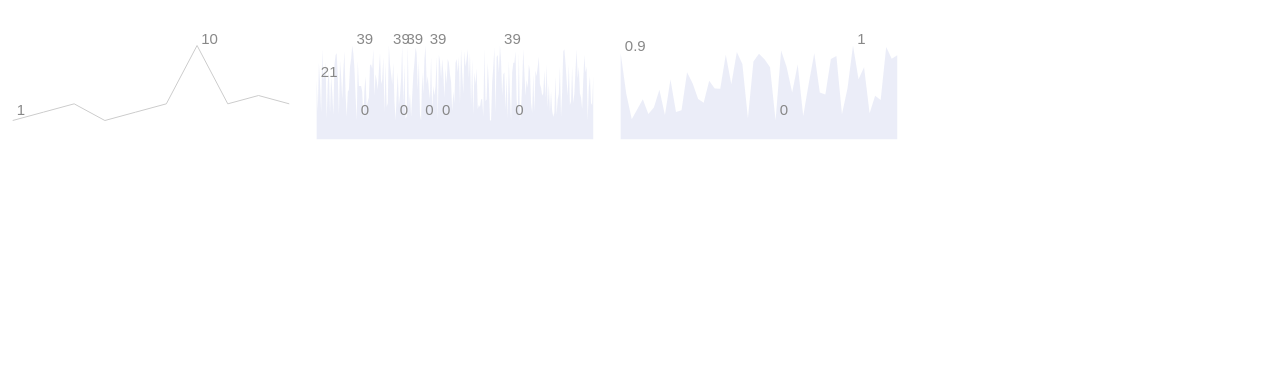
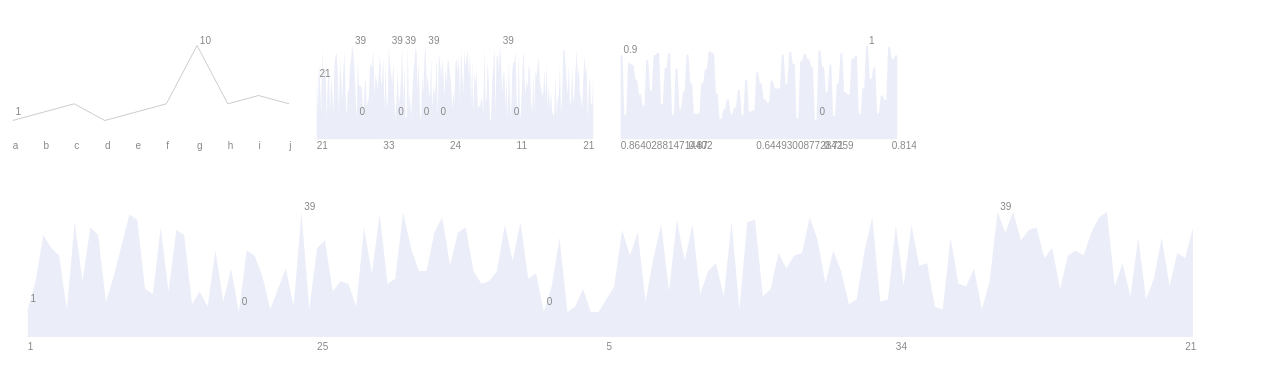
Before and after one commit to woelper/fastgraph, a plain HTML site: page index.html in a window 1280 px wide. Drawn offline with Linux system fonts and the light colour scheme.

Commit message:
WIP prepare hidpi support, some error handling

```diff
--- a/fastgraph.js
+++ b/fastgraph.js
@@ -54,7 +54,15 @@ function fit(s, low1, high1, low2, high2) {
 //// The main graph function
 function fastgraph (canvasElement, points, labels, userSettings) {
 
-    console.log(points);
+    if (canvasElement == undefined) {
+        console.warn('canvas element must be valid');
+        return;
+    }
+    // Get canvas context
+    var ctx = canvasElement.getContext("2d");
+
+
+    // console.log('Pixel ratio:', window.devicePixelRatio);
     var settings = {
         labelReductionFactor: 1, //the higher the factor, the higher the reduction
 
@@ -64,7 +72,7 @@ function fastgraph (canvasElement, points, labels, userSettings) {
         yAxisLabelRotation: 0, //degrees. rotate the y axis labels by this amount. Good for dense data.
         xAxisLabelRotation: 20, //degrees. rotate the x axis labels by this amount. Good for dense data.
         fillArea: false, //fill the area below the graph?
-
+        fontsize: ctx.canvas.height/15,
         graphColor: "#ccc", //the graph line
         areaFillColor: "rgba(63,81,181,0.1)", //graph area fill color
         verticalBarColor: "#cccccc", //the vertical indicators above the y-legends
@@ -76,21 +84,19 @@ function fastgraph (canvasElement, points, labels, userSettings) {
         settings = Object.assign(settings, userSettings);
     }
 
-    // Get canvas context
-    var ctx = canvasElement.getContext("2d");
 
-    // label font size
-    var fontsize = {
-        default: ctx.canvas.height/10
-    };
 
     if (ctx.canvas.clientWidth != 0) {
         ctx.canvas.width = ctx.canvas.clientWidth;
+        // ctx.canvas.width = ctx.canvas.clientWidth * window.devicePixelRatio;
     }
 
     if (ctx.canvas.clientHeight != 0) {
         ctx.canvas.height = ctx.canvas.clientHeight;
+        // ctx.canvas.height = ctx.canvas.clientHeight * window.devicePixelRatio;
     }
+
+    ctx.scale(1/window.devicePixelRatio, 1/window.devicePixelRatio);
 
     var res = {
         x: ctx.canvas.width,
@@ -98,10 +104,10 @@ function fastgraph (canvasElement, points, labels, userSettings) {
     };
 
     var margins = {
-        bottom: ctx.canvas.height/8,
-        top: ctx.canvas.height/4,
-        left: ctx.canvas.width/64,
-        right: ctx.canvas.width/16,
+        bottom: res.y/8,
+        top: res.y/4,
+        left: res.x/64,
+        right: res.x/16,
     };
 
 
@@ -137,7 +143,7 @@ function fastgraph (canvasElement, points, labels, userSettings) {
                     if (op == 0 || (originalPoints[op] == bounds.max || originalPoints[op] == bounds.min)) {
                         if (originalPoints[op] != lastPoint) {
                             context.fillStyle = color;
-                            context.font = fontsize.default + "px Arial";
+                            context.font = settings.fontsize + "px Arial";
                             context.save();
                             context.translate(pointX[op] + xOffset, transformedPoints[op] * 0.95);
                             if (settings.yAxisLabelRotation != 0) {
@@ -219,19 +225,20 @@ function fastgraph (canvasElement, points, labels, userSettings) {
 
                     // === Draw label
                     ctx.fillStyle = settings.xLabelColor;
-                    ctx.save();
-                    if (settings.xAxisLabelRotation != 0) {
-                        ctx.save();
-                        ctx.translate(ctx.canvas.width / 2, ctx.canvas.height / 2);
-                        ctx.rotate(10 * Math.PI / 180);
-                        // ctx.drawImage(image, -image.width / 2, -image.height / 2);
-                        ctx.fillText(lbls[op], pointX[op], res.y - margins.bottom / 2);
 
-                        ctx.restore();
+                    // ctx.save();
+                    // if (settings.xAxisLabelRotation != 0) {
+                    //     ctx.save();
+                    //     ctx.translate(res.x / 2, res.y / 2);
+                    //     ctx.rotate(10 * Math.PI / 180);
+                    //     // ctx.drawImage(image, -image.width / 2, -image.height / 2);
+                    //     ctx.fillText(lbls[op], pointX[op], res.y - margins.bottom / 2);
 
-                    }
-                    // ctx.fillText(lbls[op], pointX[op], res.y - margins.bottom / 2);
-                    ctx.restore();
+                    //     ctx.restore();
+
+                    // }
+                    ctx.fillText(lbls[op], pointX[op], res.y - margins.bottom / 2);
+                    // ctx.restore();
 
                 }
                 nth ++;
@@ -242,4 +249,13 @@ function fastgraph (canvasElement, points, labels, userSettings) {
 
     drawChart(points, labels, settings.areaFillColor);
 
+    // function update () {
+    //     ctx.clearRect(0, 0, res.x, res.y);
+    //     console.log('update', ctx.canvas.clientWidth);
+    //     fastgraph(canvasElement, points, labels, settings);
+    // }
+
+    // canvasElement.addEventListener("click", function (e) { update()});
+
+
 }
--- a/index.html
+++ b/index.html
@@ -10,13 +10,14 @@
     <canvas id="ex-basic"></canvas>
     <canvas id="ex-densepoints"></canvas>
     <canvas id="ex-dynamic"></canvas>
+    <canvas id="ex-sized" style="width: 100%; height: 200px;"></canvas>
 
     <script>
       //ex-basic
-      var points = [1,2,3,1,2,3,10,3,4,3];
-      var labels = ['a','b','c','d','e','f','g','h','i','j'];
+      var basicpoints = [1,2,3,1,2,3,10,3,4,3];
+      var basiclabels = ['a','b','c','d','e','f','g','h','i','j'];
       var canvas = document.getElementById("ex-basic");
-      fastgraph(canvas, points, labels);
+      fastgraph(canvas, basicpoints, basiclabels);
     </script>
 
 
@@ -59,6 +60,19 @@
 
   </script>
 
+<script>
+  //ex-sized
+  var points = Array.from({length: 150}, () => Math.floor(Math.random() * 40));
+  var labels = points;
+  var canvassized = document.getElementById("ex-sized");
+  var settings = {
+    fillArea : true,
+    labelReductionFactor: 20
+  }
+  fastgraph(canvassized, points, labels, settings);
+</script>
+
+
 
   </body>
 </html>
```
